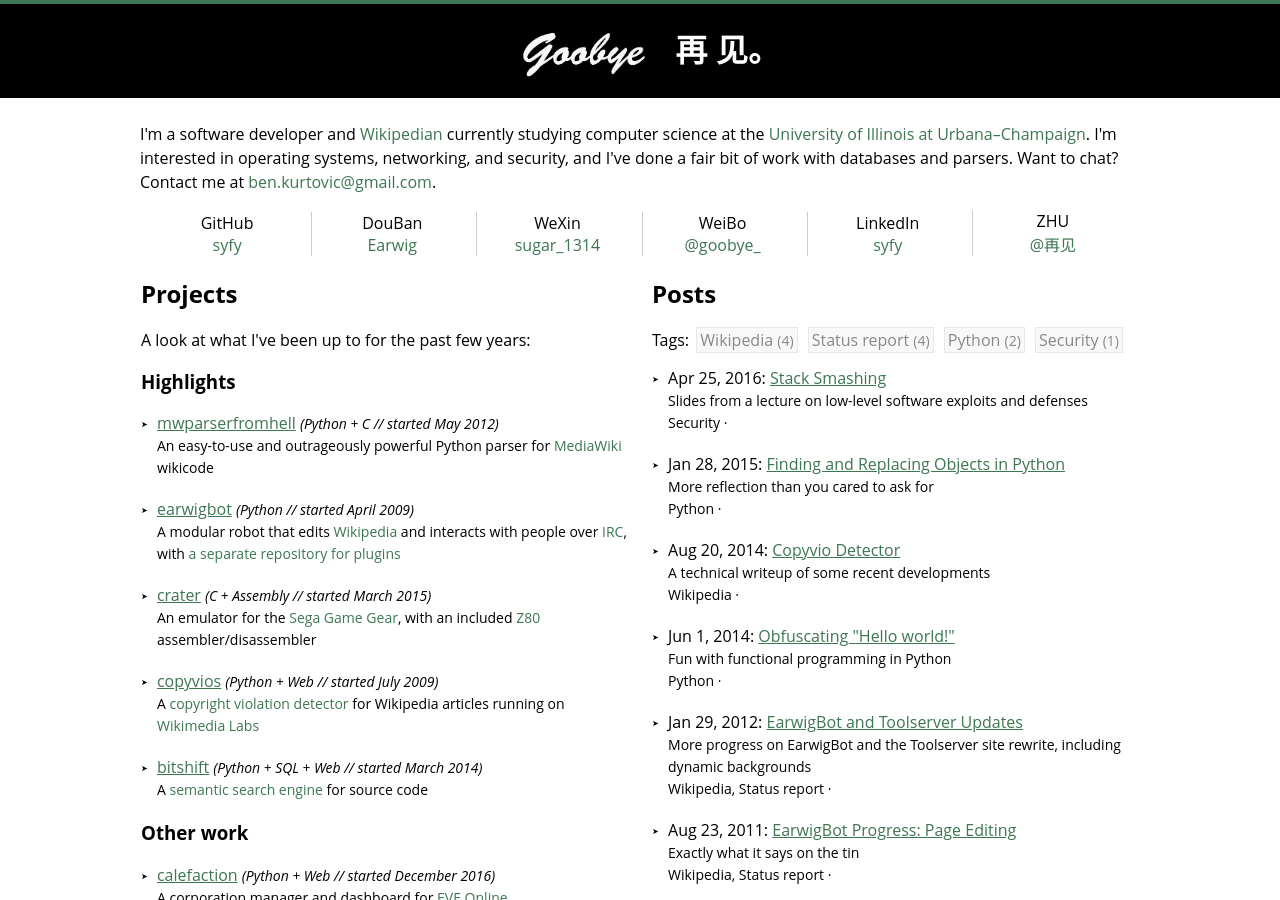
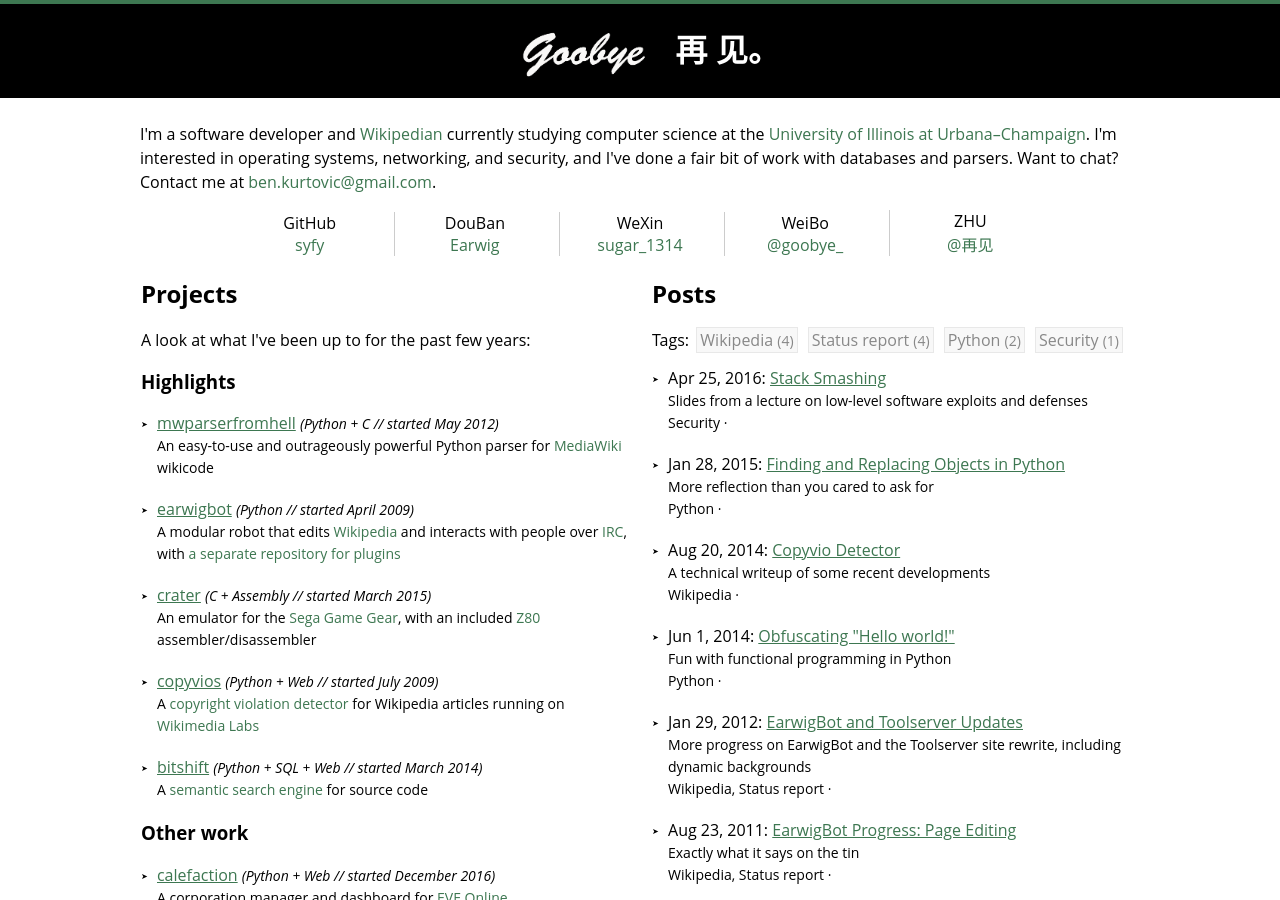
Before and after one commit to OtsoValo/myyyy.github.io, a Jekyll site: the page built from index.html, in a window 1280 px wide and 900 px high. Built offline with Jekyll 4.4.1, drawn with Linux system fonts in a browser that asks for light colours; nearby versions of some CDN libraries; comment, search, counter and statistics services are not loaded.

Commit message:
Signed-off-by: SU <100714131@qq.com>

```diff
--- a/index.html
+++ b/index.html
@@ -113,7 +113,7 @@ projects:
     <div>DouBan<br /><a href="http://webchat.freenode.net/?channels=%23%23earwig">Earwig</a></div>
     <div>WeXin<br /><a href="#">sugar_1314</a></div>
     <div>WeiBo<br /><a href="http://weibo.com/ioney">@goobye_</a></div>
-    <div>LinkedIn<br /><a href="#">syfy</a></div>
+    <!-- <div>LinkedIn<br /><a href="#">syfy</a></div> -->
     <div>ZHU<br /><a href="http://zhihu.com/people/goo-bye">@再见</a></div>
 </div>
 <table id="work">
```
